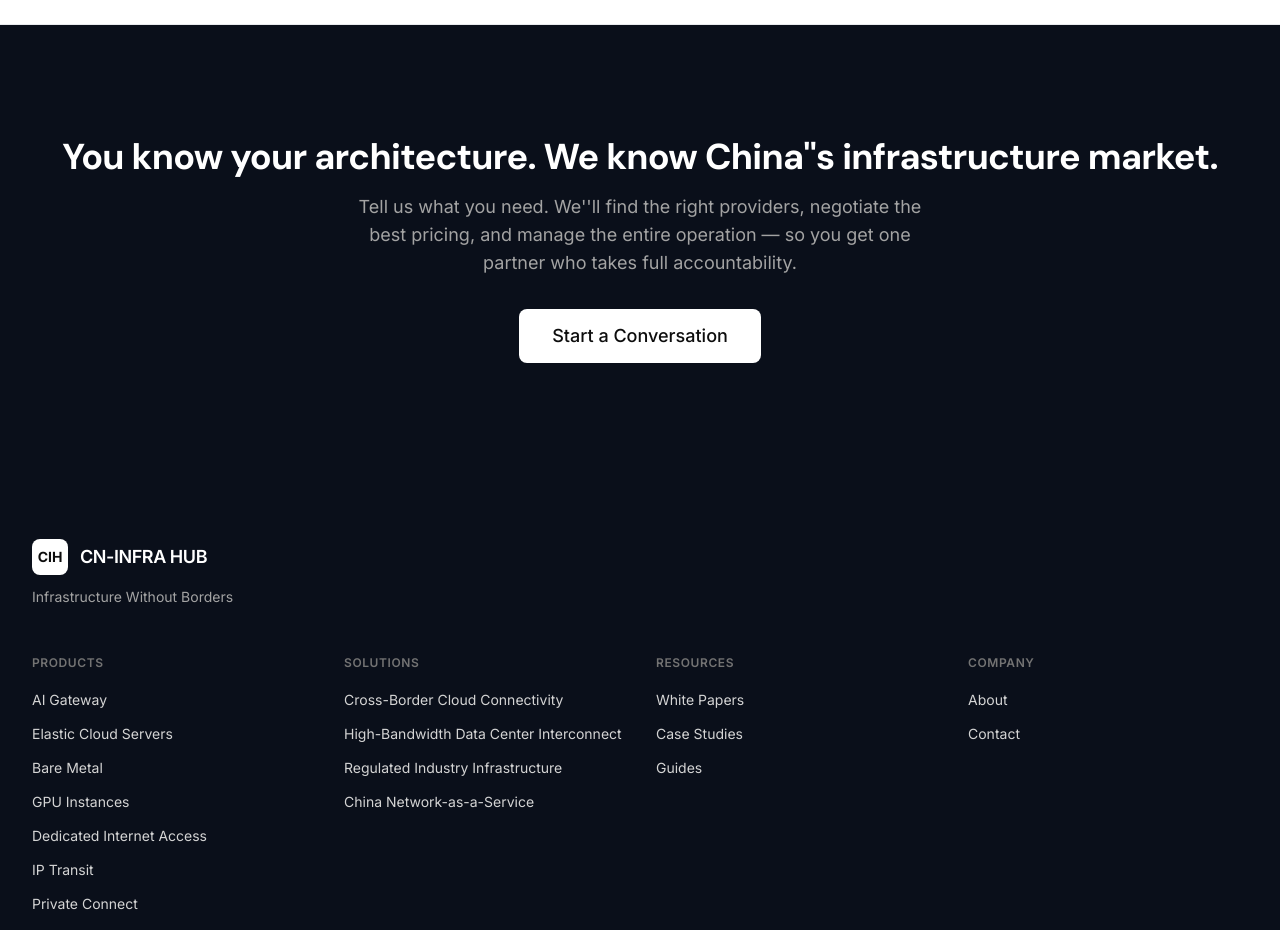
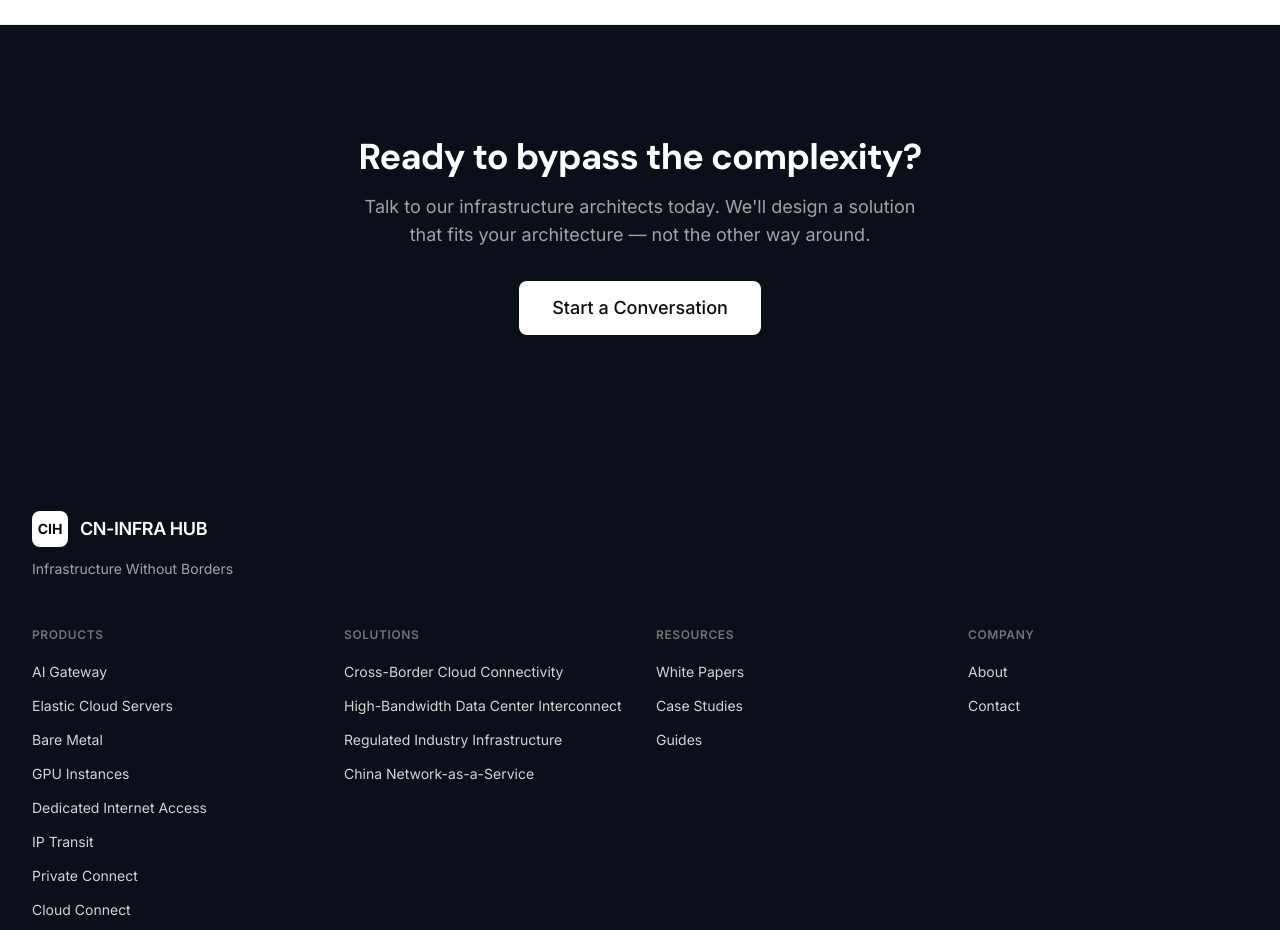
Before and after one commit to emoqbao/cninfrahub, a Next.js app: page / in a window 1280 px wide. Shown: the part 2360-3290 px from the top of the page. Built offline with nearby package versions, Linux system fonts and the light colour scheme.

Commit message:
Fix: CTABanner text, approach duplication, Footer blanks, BOM, unused router

```diff
--- a/src/app/solutions/[slug]/page.tsx
+++ b/src/app/solutions/[slug]/page.tsx
@@ -113,7 +113,7 @@ export default async function SolutionPage({ params }: Props) {
             <div className="flex items-center gap-3 mb-8"><Network className="h-6 w-6 text-[#a48e7a]" strokeWidth={1.5} /><h2 className="text-2xl font-bold tracking-[-0.02em] text-[#0d0d0d]">Architecture overview</h2></div>
             <div className="grid gap-8 lg:grid-cols-3">
               <div className="lg:col-span-2 rounded-xl border border-[#e8eaed] border-dashed bg-[#f8f9fb] p-8 flex items-center justify-center min-h-[360px]"><div className="text-center"><Network className="h-12 w-12 text-[#d4d4d4] mx-auto" strokeWidth={1.5} /><p className="mt-4 text-sm text-[#a3a3a3]">Architecture diagram</p><p className="text-xs text-[#d4d4d4]">Replace with your SVG image</p></div></div>
-              <div className="flex flex-col justify-center"><h3 className="text-lg font-semibold text-[#0d0d0d]">How it works</h3><p className="mt-4 text-[#525252] leading-relaxed">{solution.approach}</p><div className="mt-6 flex flex-wrap gap-2">{solution.products.map((pid) => { const product = getProductById(pid); if (!product) return null; return (<span key={pid} className="rounded-full border border-[#e8eaed] px-3 py-1 text-xs font-medium text-[#737373]">{product.name}</span>); })}</div></div>
+              <div className="flex flex-col justify-center"><h3 className="text-lg font-semibold text-[#0d0d0d]">How it works</h3><p className="mt-4 text-[#525252] leading-relaxed">We provision and configure the infrastructure components, coordinate across providers, and deliver a fully operational solution — with ongoing management and support.</p><div className="mt-6 flex flex-wrap gap-2">{solution.products.map((pid) => { const product = getProductById(pid); if (!product) return null; return (<span key={pid} className="rounded-full border border-[#e8eaed] px-3 py-1 text-xs font-medium text-[#737373]">{product.name}</span>); })}</div></div>
             </div>
           </Container>
         </section>
--- a/src/components/home/CTABanner.tsx
+++ b/src/components/home/CTABanner.tsx
@@ -5,10 +5,11 @@ export default function CTABanner() {
     <section className="bg-[#0a0f1a] py-20 lg:py-28">
       <div className="mx-auto max-w-7xl px-6 text-center lg:px-8">
         <h2 className="text-3xl font-bold tracking-[-0.02em] text-white lg:text-4xl">
-          You know your architecture. We know China''s infrastructure market.
+          Ready to bypass the complexity?
         </h2>
         <p className="mx-auto mt-4 max-w-xl text-lg text-[#a3a3a3]">
-          Tell us what you need. We''ll find the right providers, negotiate the best pricing, and manage the entire operation — so you get one partner who takes full accountability.
+          Talk to our infrastructure architects today. We&apos;ll design a solution
+          that fits your architecture — not the other way around.
         </p>
         <div className="mt-8">
           <a
--- a/src/components/layout/Header.tsx
+++ b/src/components/layout/Header.tsx
@@ -2,7 +2,7 @@
 
 import { useState, useEffect, useRef, useCallback } from "react";
 import Link from "next/link";
-import { useRouter, usePathname } from "next/navigation";
+import { usePathname } from "next/navigation";
 import { ChevronDown, Menu, X, Search, Globe } from "lucide-react";
 import { mainNav } from "@/lib/navigation";
 import { products, productModules } from "@/lib/products";
@@ -13,7 +13,6 @@ import { useLanguage } from "@/lib/i18n/context";
 import { t, languageLabels, type Language } from "@/lib/i18n/translations";
 
 export default function Header() {
-  const router = useRouter();
   const pathname = usePathname();
   const [scrolled, setScrolled] = useState(false);
   const [megaOpen, setMegaOpen] = useState(false);
```
Also changed, not shown: src/components/layout/Footer.tsx (line endings or trailing spaces).
